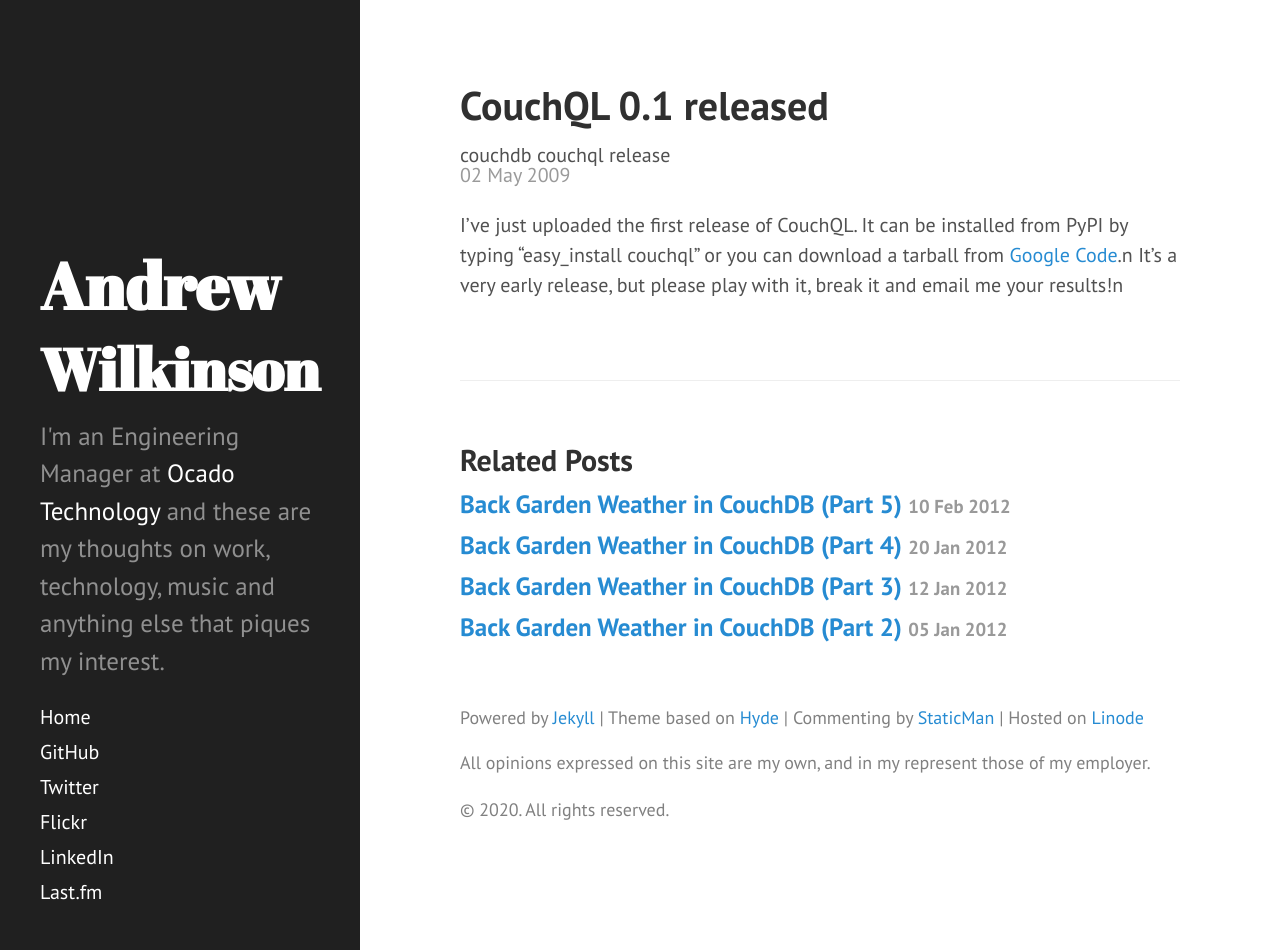
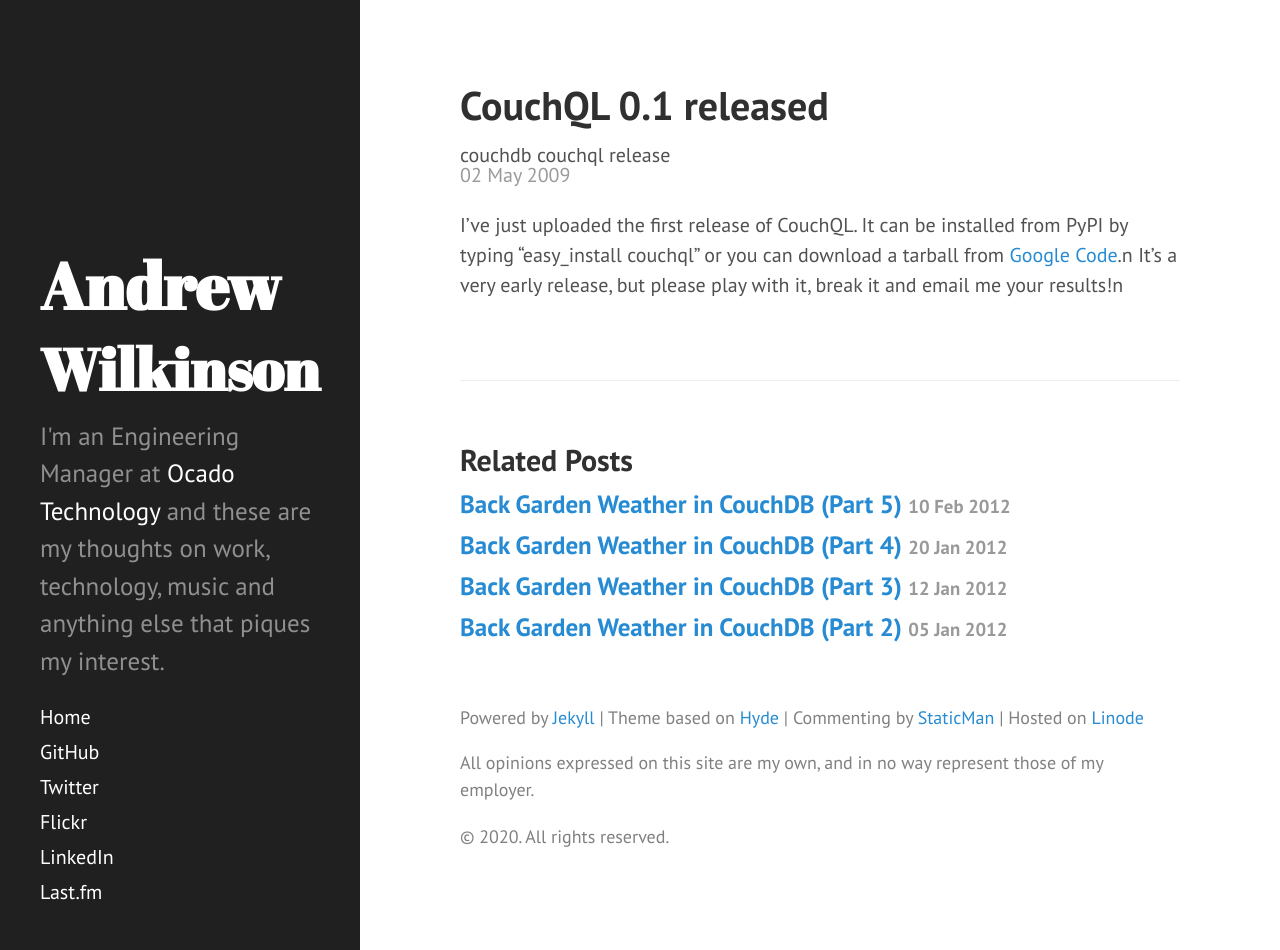
Before and after one commit to andrewjw/site, a Jekyll site: the page built from _posts/2009-05-02-couchql-01-released.md, in a window 1280 px wide and 950 px high. Built offline with Jekyll 4.4.1, drawn with Linux system fonts in a browser that asks for light colours.

Commit message:
Fix typo in footer.

```diff
--- a/_includes/footer.html
+++ b/_includes/footer.html
@@ -1,7 +1,7 @@
 <div class="footer">
     <span class="nowrap">Powered by <a href="https://jekyllrb.com/">Jekyll</a></span><span class="nowrap"> | Theme based on <a href="https://jekyllthemes.io/theme/hyde">Hyde</a></span><span class="nowrap"> | Commenting by <a href="https://staticman.net/">StaticMan</a></span><span class="nowrap"> | Hosted on <a href="https://www.linode.com/?r=24724540c4f4e6c4e633d405ed0e807e2df58005">Linode</a></span>
 
-    <p>All opinions expressed on this site are my own, and in my represent those of my employer.</p>
+    <p>All opinions expressed on this site are my own, and in no way represent those of my employer.</p>
 
     <p>&copy; {{ site.time | date: '%Y' }}. All rights reserved.</p>
 </div>
```
